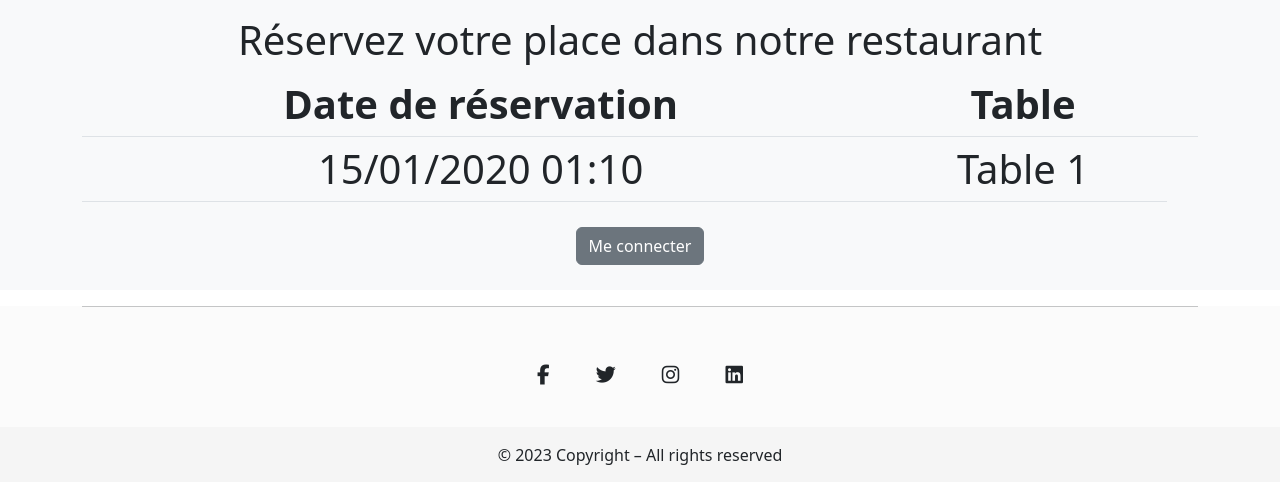
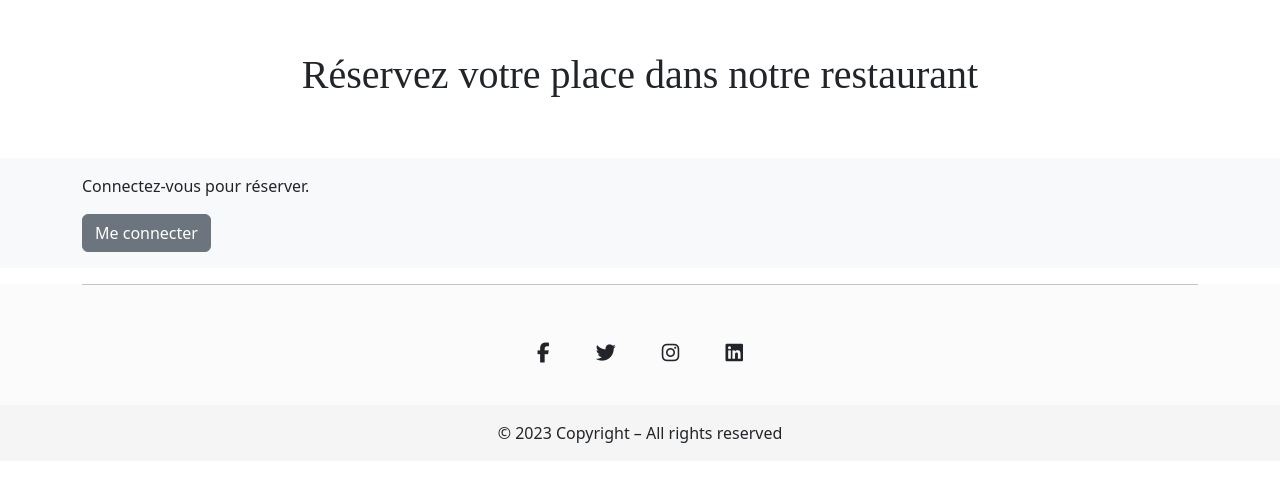
Before and after one commit to mth1da/MAPS, a Symfony app: template templates/booking/index.html.twig in a window 1280 px wide. Shown: the part 56-538 px from the top of the page. Run offline with Twig, Linux system fonts and the light colour scheme; the template is opened without the code that fills it: most values are stand-ins (such as "Sample title", 1, 10 or a date in 2020); some libraries are stand-ins or nearby versions.

Commit message:
lil update

```diff
--- a/src/Security/AppAuthenticator.php
+++ b/src/Security/AppAuthenticator.php
@@ -46,8 +46,6 @@
             return new RedirectResponse($targetPath);
         }
 
-        // For example:
-        // return new RedirectResponse($this->urlGenerator->generate('some_route'));
         return new RedirectResponse($this->urlGenerator->generate('admin'));
 
     }
--- a/src/Service/CartServices.php
+++ b/src/Service/CartServices.php
@@ -37,7 +37,6 @@
         $panier = $session->get("panier", []);
 
         if(!empty($panier[$id])){
-            //dd($panier[$id]["quantite"]);
             $panier[$id]["quantite"]++;
         }else{
             $panier[$id] = 1;
--- a/templates/booking/index.html.twig
+++ b/templates/booking/index.html.twig
@@ -4,9 +4,16 @@
 
 
 {% block body %}
+
+    <section class="section-title">
+        <h1>Réservez votre place dans notre restaurant</h1>
+    </section>
     <section class="bg-light p-3">
-        <h1>Réservez votre place dans notre restaurant<h1>
     <div class="container">
+        {% if app.user is same as(null) %}
+            <p>Connectez-vous pour réserver.</p>
+            <button type="button" class="btn btn-secondary" onclick="location.href='{{ path('app_login') }}'">Me connecter</button>
+        {% else %}
             <table class="table">
                 <thead>
                 <tr>
@@ -35,8 +42,7 @@
                 {% endif %}
                 </tbody>
             </table>
-        {% if app.user is same as(null) %}
-            <button type="button" class="btn btn-secondary" onclick="location.href='{{ path('app_login') }}'">Me connecter</button>
+
         {% endif %}
     </div>
     </section>
--- a/templates/cart/index.html.twig
+++ b/templates/cart/index.html.twig
@@ -11,7 +11,6 @@
         {% if app.user %}
             {# si l'user a un panier #}
             {% if panier %}
-                {{ dump(panier) }}
                 <a href="{{ path('app_mapping') }}" class="btn btn-info">Continuer mes achats</a></p>
                 <table class="table table-hover">
                     <thead>
```
Also changed, not shown: templates/security/login.html.twig (+3 -4 lines). Lines whose indentation alone changed are shown as unchanged.
